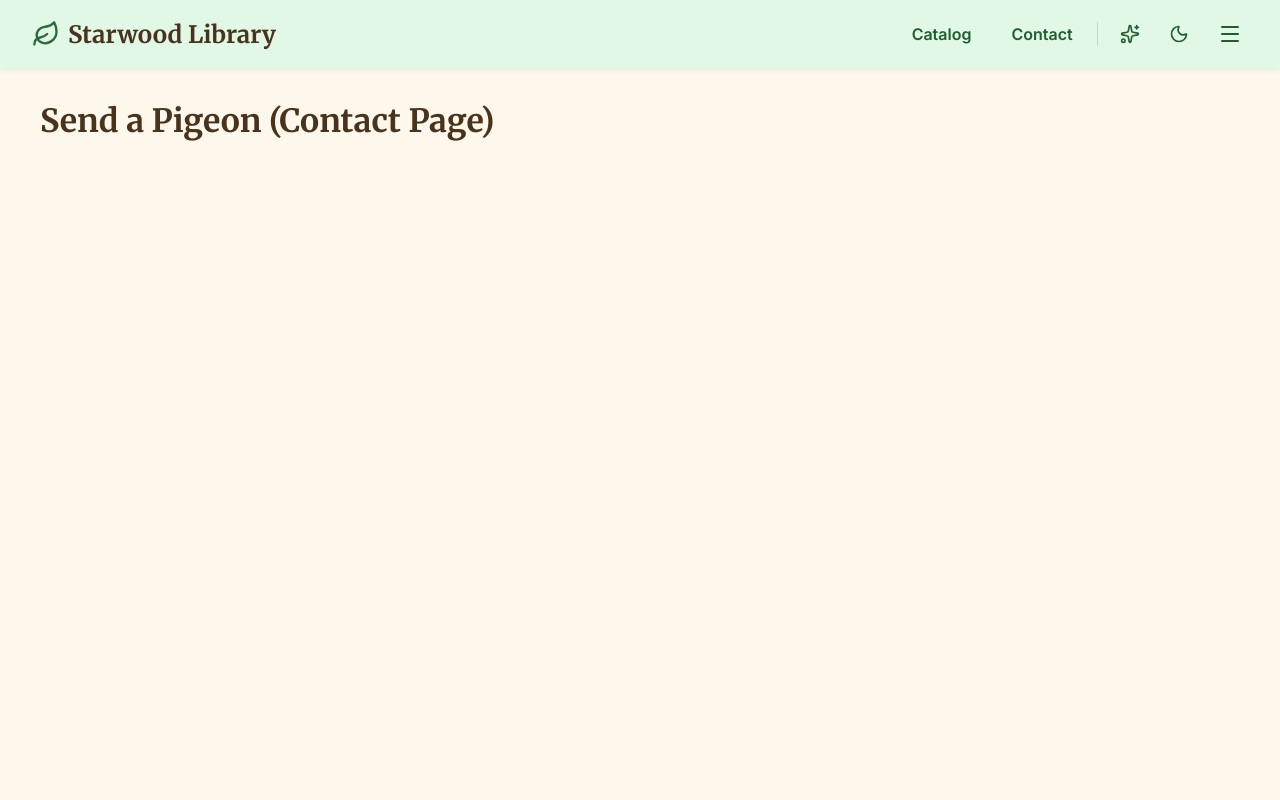
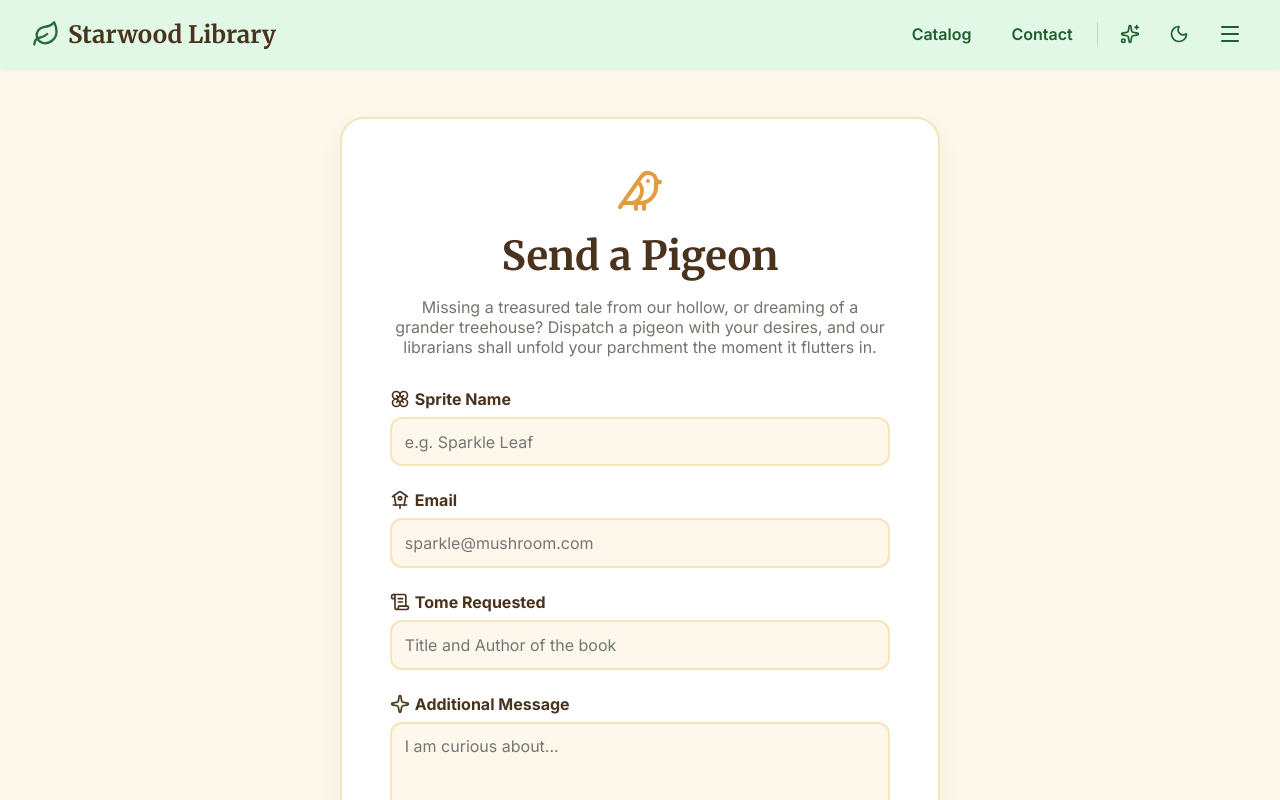
Before and after one commit to GabrielaSzuiogan/W8-FinalProject, a React (Vite) app: page /contact in a window 1280 px wide. Shown: the top 800 px of the page. Built offline with nearby package versions, Linux system fonts and the light colour scheme.

Commit message:
feat: added contact page

```diff
--- a/src/index.css
+++ b/src/index.css
@@ -163,3 +163,16 @@ h4 {
   height: 24px;
   background-color: var(--divider-color);
 }
+
+@keyframes spin {
+  from {
+    transform: rotate(0deg);
+  }
+  to {
+    transform: rotate(360deg);
+  }
+}
+
+.spin {
+  animation: spin 1s linear infinite;
+}
--- /dev/null
+++ b/src/pages/ContactPage.css
@@ -0,0 +1,88 @@
+.contact-wrp {
+  display: flex;
+  justify-content: center;
+  align-items: center;
+  min-height: 60vh;
+  padding: 1rem;
+}
+
+.contact-card {
+  max-width: 600px;
+  width: 100%;
+}
+
+.contact-header {
+  text-align: center;
+  margin-bottom: 2rem;
+}
+
+.contact-icon-wrp {
+  display: flex;
+  justify-content: center;
+  margin-bottom: 1rem;
+}
+
+.contact-title {
+  font-size: 2.5rem;
+  margin-bottom: 0.5rem;
+}
+
+.contact-subtitle {
+  color: var(--text-muted);
+}
+
+.form-group {
+  margin-bottom: 1.5rem;
+  text-align: left;
+}
+
+.form-label {
+  display: flex;
+  align-items: center;
+  gap: 0.3rem;
+  font-weight: 700;
+  margin-bottom: 0.5rem;
+  color: var(--text-heading);
+}
+
+.form-input {
+  width: 100%;
+  padding: 0.8rem;
+  border: 2px solid var(--card-border);
+  border-radius: 12px;
+  background-color: var(--bg-color);
+  color: var(--text-main);
+  font-family: "Inter", sans-serif;
+  font-size: 1rem;
+  transition: border-color 0.2s;
+  box-sizing: border-box;
+}
+
+.form-input:focus {
+  outline: none;
+  border-color: var(--btn-primary);
+}
+
+textarea.form-input {
+  resize: vertical;
+  min-height: 120px;
+}
+
+.draft-notice {
+  color: var(--text-muted);
+  font-size: 0.8rem;
+  margin-top: 0.2rem;
+  display: block;
+}
+
+.success-message {
+  text-align: center;
+  padding: 2rem;
+  background-color: var(--header-bg);
+  border-radius: 12px;
+}
+
+.success-message h3 {
+  color: var(--text-main);
+  margin-bottom: 0.5rem;
+}
--- a/src/pages/ContactPage.jsx
+++ b/src/pages/ContactPage.jsx
@@ -1,3 +1,90 @@
+import {
+  Bird,
+  Birdhouse,
+  Flower,
+  ScrollText,
+  Send,
+  Sparkle,
+} from "lucide-react";
+import "./ContactPage.css";
 export default function ContactPage() {
-  return <h1>Send a Pigeon (Contact Page)</h1>;
+  return (
+    <div className="contact-wrp">
+      <div className="card contact-card">
+        <div className="contact-header">
+          <div className="contact-icon-wrp">
+            <Bird size={48} color="var(--btn-primary)" />
+          </div>
+          <h1 className="contact-title">Send a Pigeon</h1>
+          <p className="contact-subtitle">
+            Missing a treasured tale from our hollow, or dreaming of a grander
+            treehouse? Dispatch a pigeon with your desires, and our librarians
+            shall unfold your parchment the moment it flutters in.
+          </p>
+        </div>
+        <form>
+          <div className="form-group">
+            <label className="form-label">
+              <Flower size={20} />
+              Sprite Name
+            </label>
+            <input
+              type="text"
+              name="name"
+              className="form-input"
+              placeholder="e.g. Sparkle Leaf"
+            />
+          </div>
+
+          <div className="form-group">
+            <label className="form-label">
+              <Birdhouse size={20} />
+              Email
+            </label>
+            <input
+              type="email"
+              name="email"
+              className="form-input"
+              placeholder="sparkle@mushroom.com"
+            />
+          </div>
+
+          <div className="form-group">
+            <label className="form-label">
+              <ScrollText size={20} />
+              Tome Requested
+            </label>
+            <input
+              type="text"
+              name="tome"
+              className="form-input"
+              placeholder="Title and Author of the book"
+            />
+          </div>
+
+          <div className="form-group">
+            <label className="form-label">
+              <Sparkle size={20} />
+              Additional Message
+            </label>
+            <textarea
+              name="message"
+              className="form-input"
+              placeholder="I am curious about..."
+            />
+            <small className="draft-notice">Draft saved...</small>
+          </div>
+
+          <button
+            type="submit"
+            className="btn-primary"
+            style={{ width: "100%", justifyContent: "center" }}
+          >
+            {" "}
+            <Send /> Dispatch Pigeon
+          </button>
+        </form>
+      </div>
+    </div>
+  );
 }
```
